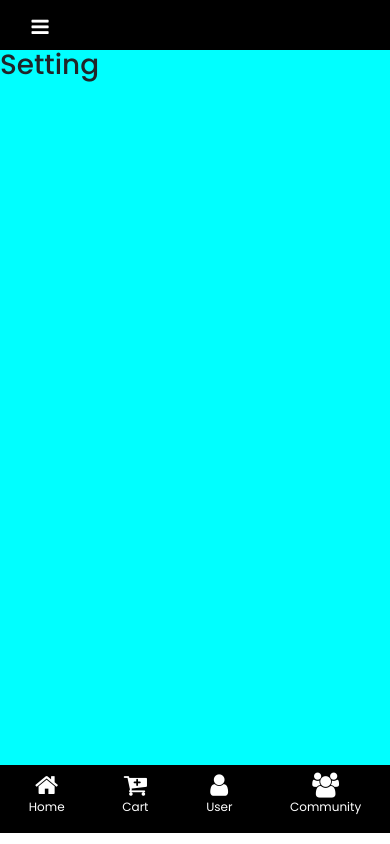
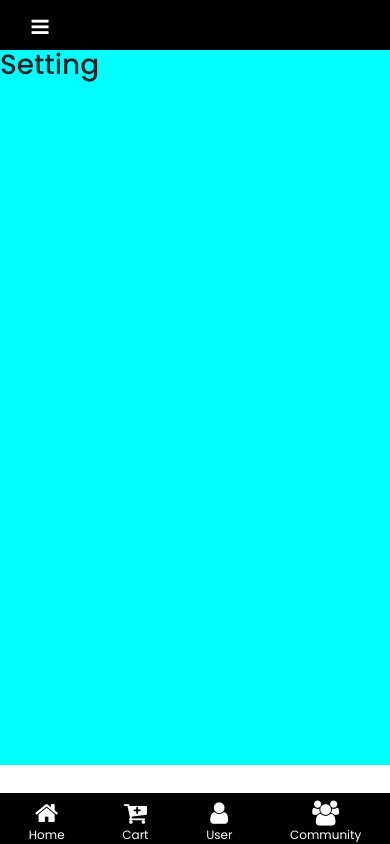
Before and after one commit to Madurai-coders/Navdropdown, a React (Create React App) app: page /settings in a window 390 px wide. Built offline with nearby package versions, Linux system fonts and the light colour scheme.

Commit message:
commit on main

```diff
--- a/src/components/btm_nav/btm_nav.css
+++ b/src/components/btm_nav/btm_nav.css
@@ -1,12 +1,16 @@
 .bottom_nav {
-       display: flex;
+
        background-color: black;
        color: blue;
-       height: 8vh;
+    display: flex;
        font-size: 30px;
+       position: fixed;
+       left: 0;
+       bottom: 0;
+       width: 100%;
      }
      .navlist {
-       display: flex;
+      display: flex;
        color: white;
        text-decoration: none;
        flex-direction: column;
--- a/src/components/user/user.css
+++ b/src/components/user/user.css
@@ -8,7 +8,7 @@
 @media only screen and (max-width: 430px) {
   .user{
 
-    height: 85vh;
+    height: 86vh;
     background-color: blue;
   overflow-y: scroll;
 }
```
